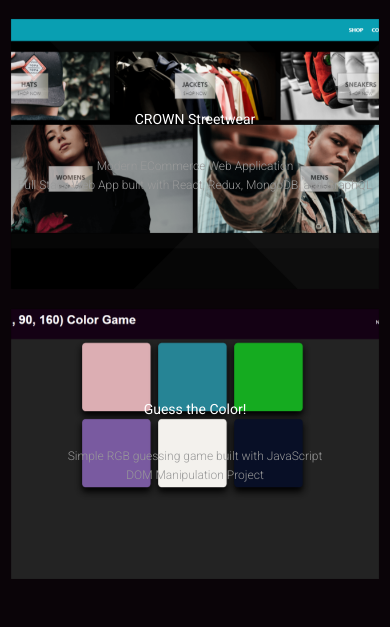
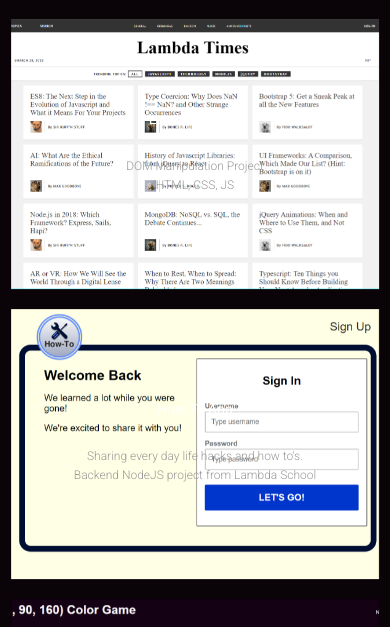
Before and after one commit to RichardSPrins/finished-portfolio, a plain HTML site: page portfolio.html in a window 390 px wide. Shown: the part 963-1590 px from the top of the page. Drawn offline with Linux system fonts and the light colour scheme; files whose address does not match are found by name.

Commit message:
adding Lambda times project to portfolio page

```diff
--- a/portfolio.html
+++ b/portfolio.html
@@ -76,6 +76,15 @@
 				<h2 class="fh5co-heading animate-box" data-animate-effect="fadeInLeft">Portfolio</h2>
 				<div class="row row-bottom-padded-md">
 					<div class="col-md-3 col-sm-6 col-padding text-center animate-box">
+						<a href="https://crown-project-deploy.herokuapp.com/" target="_blank" rel="noopener noreferrer" class="work image-popup" style="background-image: url('images/CROWN-screenshot.png');">
+							<div class="desc">
+								<h3>CROWN Streetwear</h3>
+								<span>Modern ECommerce Web Application</span>
+								<span>Full Stack Web App built with React, Redux, MongoDB, and GraphQL</span>
+							</div>
+						</a>
+					</div>
+					<div class="col-md-3 col-sm-6 col-padding text-center animate-box">
 						<a href="https://sad-pasteur-a2a126.netlify.com/" target="_blank" rel="noopener noreferrer" class="work image-popup" style="background-image: url('images/Screenshot (24).png');">
 							<div class="desc">
 								<h3>Business Card Organizer</h3>
@@ -94,20 +103,20 @@
 						</a>
 					</div>
 					<div class="col-md-3 col-sm-6 col-padding text-center animate-box">
+						<a href="https://lambda-times-project.netlify.com/" target="_blank" rel="noopener noreferrer" class="work image-popup" style="background-image: url('images/lambda-times.png');">
+							<div class="desc">
+								<h3>Lambda Times</h3>
+								<span>DOM Manipulation Project</span>
+								<span>HTML, CSS, JS</span>
+							</div>
+						</a>
+					</div>
+					<div class="col-md-3 col-sm-6 col-padding text-center animate-box">
 						<a href="https://how-to-qyeqc1d5t.now.sh/" target="_blank" rel="noopener noreferrer" class="work image-popup" style="background-image: url('images/Screenshot (28).png');">
 							<div class="desc">
 								<h3>How To App</h3>
 								<span>Sharing every day life hacks and how to's.</span>
 								<span>Backend NodeJS project from Lambda School</span>
-							</div>
-						</a>
-					</div>
-					<div class="col-md-3 col-sm-6 col-padding text-center animate-box">
-						<a href="https://crown-project-deploy.herokuapp.com/" target="_blank" rel="noopener noreferrer" class="work image-popup" style="background-image: url('images/CROWN-screenshot.png');">
-							<div class="desc">
-								<h3>CROWN Streetwear</h3>
-								<span>Modern ECommerce Web Application</span>
-								<span>Full Stack Web App built with React, Redux, MongoDB, and GraphQL</span>
 							</div>
 						</a>
 					</div>
```
Also changed, not shown: blog.html (+1 -1 lines), images/lambda-times.png (added).
